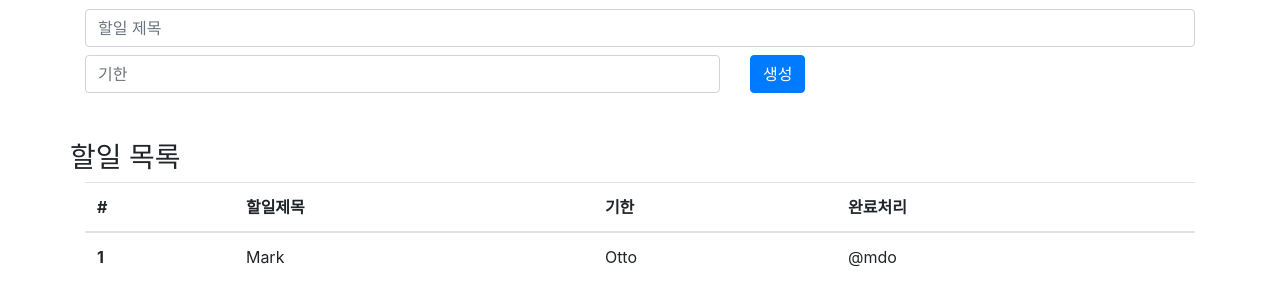
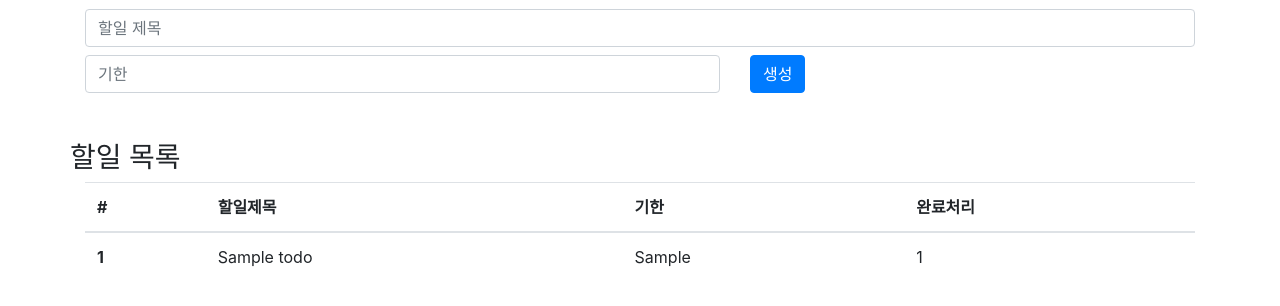
Before and after one commit to ppouhack/flask_todo, a Flask app: page / in a window 1280 px wide. Shown: the part 273-579 px from the top of the page. Run offline with Flask 2, Linux system fonts and the light colour scheme; the visitor is signed in with stand-in values (Sample User, id 1); tables that the repository leaves empty hold one stand-in row (values such as "Sample post"); some libraries are stand-ins or nearby versions.

Commit message:
feat: todo create add
api_v1/todo.py > user.id, due, status parameter
template/home.html > createTodo jquery, loop todo list
app.py > todos add
models.py > status, due column add

```diff
--- a/app.py
+++ b/app.py
@@ -1,7 +1,7 @@
 import os
 from flask import Flask
 from flask import request
-from models import db, Fcuser
+from models import db, Fcuser, Todo
 from forms import RegisterForm, LoginForm
 from flask import render_template,redirect, session
 from api_v1 import api as api_v1
@@ -17,7 +17,10 @@ def logout():
 @app.route('/',methods=['GET'])
 def home():
     userid = session.get('userid',None)
-    return render_template('home.html', userid=userid)
+    fcuser = Fcuser.query.filter_by(userid=userid).first()
+    todos = Todo.query.filter_by(fcuser_id=fcuser.id)
+
+    return render_template('home.html', userid=userid, todos=todos)
 
 @app.route('/login',methods=['GET','POST'])
 def login():
--- a/models.py
+++ b/models.py
@@ -9,6 +9,8 @@ class Todo(db.Model):
     # fcuser와 연결
     fcuser_id = db.Column(db.Integer, db.ForeignKey('fcuser.id'), nullable=False)
     title = db .Column(db.String(256))
+    status = db.Column(db.Integer)
+    due = db.Column(db.String(64))
     tstamp = db.Column(db.DateTime, server_default=db.func.now())
 
     @property
--- a/templates/home.html
+++ b/templates/home.html
@@ -11,6 +11,23 @@
     $(document).ready(function () {
         $("#date").datepicker({});
     });
+
+    function createTodo(){
+        $.ajax({
+            url: '/api/v1/todos',
+            contentType: 'application/json',
+            method: 'POST',
+            data: JSON.stringify({
+                title: $("#title").val(),
+                due: $("#date").val()
+            })
+        }).done(function (res){
+           $("#title").val('');
+           $("#date").val('');
+
+           window.location = '/';
+        });
+    }
 </script>
 </head>
 <body>
@@ -48,7 +65,7 @@
                 <input type="text" class="form-control" id="date" placeholder="기한"/>
             </div>
             <div class="col-12 col-sm-5 mt-2"><!-- 확인 -->
-                <button type="button" class="btn btn-primary">생성</button>
+                <button type="button" class="btn btn-primary" onclick="createTodo();">생성</button>
             </div>
         </div>
         <div class="row mt-5">
@@ -64,12 +81,14 @@
                     </tr>
                   </thead>
                   <tbody>
+                    {% for todo in todos %}
                     <tr>
-                      <th scope="row">1</th>
-                      <td>Mark</td>
-                      <td>Otto</td>
-                      <td>@mdo</td>
+                      <th scope="row">{{ todo.id }}</th>
+                      <td>{{ todo.title }}</td>
+                      <td>{{ todo.due }}</td>
+                      <td>{{ todo.status }}</td>
                     </tr>
+                    {% endfor %}
                   </tbody>
                 </table>
             </div>
```
Also changed, not shown: api_v1/todo.py (+6 -1 lines).
